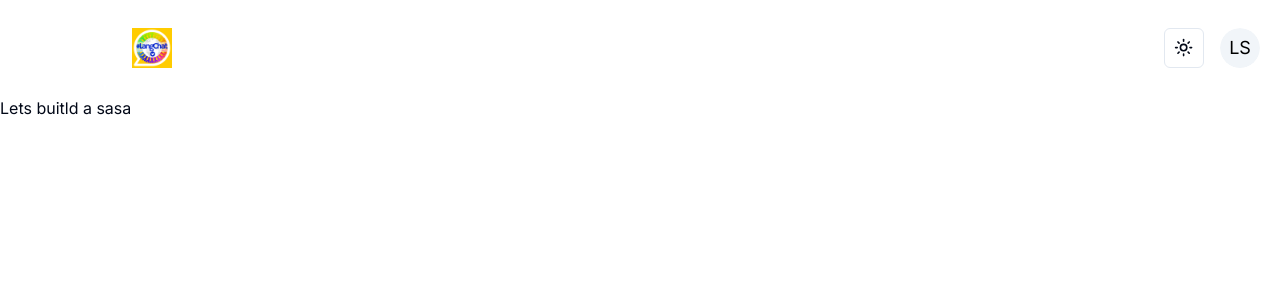
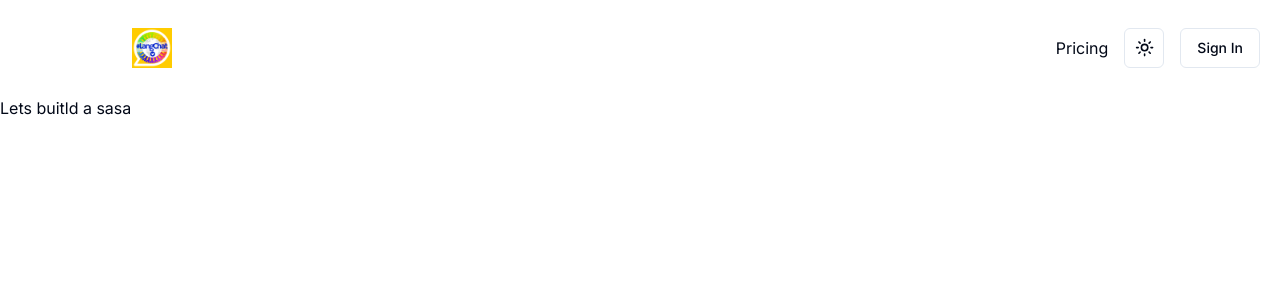
Before and after one commit to Singh-1223/LangChat, a Next.js app: page / in a window 1280 px wide. Shown: the top 300 px of the page. Built offline with nearby package versions, Linux system fonts and the light colour scheme; no server answers.

Commit message:
till session & auth , 1:26

```diff
--- /dev/null
+++ b/app/api/auth/[...nextauth]/route.ts
@@ -0,0 +1,6 @@
+import { authOptions } from "@/auth"
+import NextAuth from "next-auth"
+
+const handler = NextAuth(authOptions)
+
+export { handler as GET, handler as POST }
--- a/app/layout.tsx
+++ b/app/layout.tsx
@@ -3,6 +3,7 @@ import { Inter } from 'next/font/google'
 import './globals.css'
 import Header from '@/components/Header'
 import { ThemeProvider } from '@/components/ui/ThemeProvider'
+import ClientProvider from '@/components/ui/ClientProvider'
 
 const inter = Inter({ subsets: ['latin'] })
 
@@ -17,6 +18,7 @@ export default function RootLayout({
   children: React.ReactNode
 }) {
   return (
+    <ClientProvider>
       <html lang="en">
         <body className={inter.className}>
           <ThemeProvider
@@ -25,11 +27,12 @@ export default function RootLayout({
             enableSystem
             disableTransitionOnChange
           >
-            <Header/>
+            <Header />
 
             {children}
           </ThemeProvider>
         </body>
       </html>
+    </ClientProvider>
   )
 }
--- /dev/null
+++ b/auth.ts
@@ -0,0 +1,11 @@
+import { NextAuthOptions } from "next-auth";
+import GoogleProvider from "next-auth/providers/google";
+
+export const authOptions :NextAuthOptions ={
+     providers: [
+          GoogleProvider({
+             clientId:process.env.GOOGLE_CLIENT_ID!,
+             clientSecret:process.env.GOOGLE_CLIENT_SECRET!,
+          })
+     ]
+} satisfies NextAuthOptions;
--- a/components/Header.tsx
+++ b/components/Header.tsx
@@ -2,8 +2,14 @@ import React from 'react'
 import Logo from './Logo'
 import DarkModeToggle from './ui/DarkModeToggle'
 import UserButton from './ui/UserButton'
+import { getServerSession } from 'next-auth'
+import { authOptions } from '@/auth'
+import Link from 'next/link'
+import {MessagesSquareIcon} from "lucide-react";
 
-const Header = () => {
+const Header = async() => {
+  const session = await getServerSession(authOptions);
+  //  console.log(session);
   return (
     <header className='sticky top-0 z-50 bg-white dark:bg-gray-900'>
         <nav className='flex flex-col sm:flex-row items-center p-5 pl-2 bg-white dark:bg-gray-900 max-w-7xl mx-auto'>
@@ -12,12 +18,22 @@ const Header = () => {
             <div className="flex-1 flex items-center justify-end space-x-4">
                  {/* LanguageSelect */}
 
-                  {/* Session && (
-                      ----
-                    ) */}
+
+              {/* setting up session logic */}
+                  {session ? (
+                    <>
+                       <Link href={"/chat"} prefetch={false}>
+                         <MessagesSquareIcon className="text-black dark:text-white"/>
+                       </Link>
+                    </>
+                  ) : (
+                       <Link href='/pricing'>
+                          Pricing
+                       </Link>
+                  )}
 
                   <DarkModeToggle/>
-                  <UserButton/>
+                  <UserButton session={session}/>
 
             </div>
         </nav>
--- /dev/null
+++ b/components/ui/ClientProvider.tsx
@@ -0,0 +1,11 @@
+"use client";
+
+import {SessionProvider} from "next-auth/react";
+
+export default function ClientProvider({
+    children,
+}:{
+    children:React.ReactNode;
+}){
+    return <SessionProvider>{children}</SessionProvider>
+}
--- a/components/ui/UserAvatar.tsx
+++ b/components/ui/UserAvatar.tsx
@@ -7,21 +7,21 @@ const UserAvatar = ({
     image,
     className,
   }:{
-    name:string;
-    image:string;
+    name?:string | null;
+    image?:string | null;
     className?:string;
   }) => {
     return (
         <Avatar className={cn("bg-white text-black",className)}>
-             {/* {image && (
+             {image && (
                 <Image
                   src={image}
-                  alt={image}
+                  alt={image || "user name"}
                   width={40}
                   height={40}
                   className="rounded-full"
                 />
-             )} */}
+             )}
 
             {/* <AvatarImage src="https://github.com/shadcn.png" /> */}
             <AvatarFallback
--- a/components/ui/UserButton.tsx
+++ b/components/ui/UserButton.tsx
@@ -1,3 +1,5 @@
+"use client"
+
 import {
     DropdownMenu,
     DropdownMenuContent,
@@ -7,12 +9,26 @@ import {
     DropdownMenuTrigger,
 } from "@/components/ui/dropdown-menu"
 import UserAvatar from "./UserAvatar"
+import { Session } from "next-auth"
+import {Button} from "./button"
+import { signIn } from "next-auth/react"
 
-const UserButton = () => {
+const UserButton = ({session}: {session: Session | null}) => {
+      if(!session){
+          return(
+             <Button variant={"outline"} onClick={()=>signIn()}>
+                Sign In
+             </Button>
+          )
+      }
+
     return (
         <DropdownMenu>
             <DropdownMenuTrigger>
-                <UserAvatar name="Lovepreet Singh" image="https://github.com/shadcn.png"/>
+                <UserAvatar
+                   name={session.user?.name}
+                 image={session.user?.image}
+                />
             </DropdownMenuTrigger>
             <DropdownMenuContent>
                 <DropdownMenuLabel>My Account</DropdownMenuLabel>
--- a/next.config.js
+++ b/next.config.js
@@ -1,7 +1,7 @@
 /** @type {import('next').NextConfig} */
 const nextConfig = {
     images:{
-        domains: ["github.com"],
+        domains: ["github.com","lh3.googleusercontent.com"],
     }
 }
 
--- a/package.json
+++ b/package.json
@@ -17,6 +17,7 @@
     "clsx": "^2.0.0",
     "lucide-react": "^0.288.0",
     "next": "13.5.6",
+    "next-auth": "^4.24.3",
     "next-themes": "^0.2.1",
     "react": "^18",
     "react-dom": "^18",
```
Also changed, not shown: middleware.ts (added, +10 -0 lines), 1 other file (tests, documents, lock files or other folders). Lines whose indentation alone changed are shown as unchanged.
